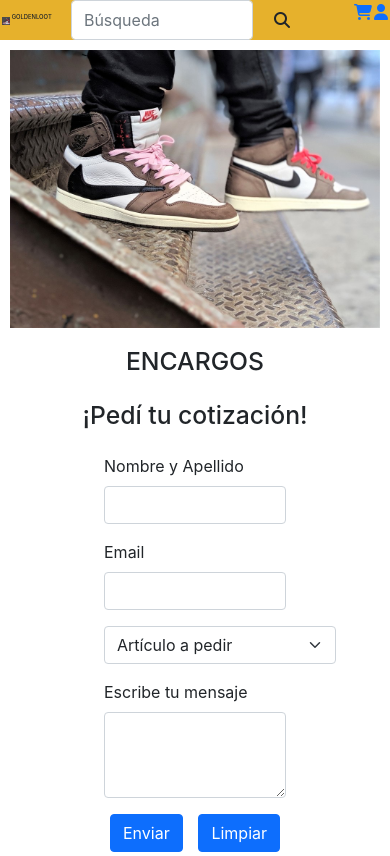
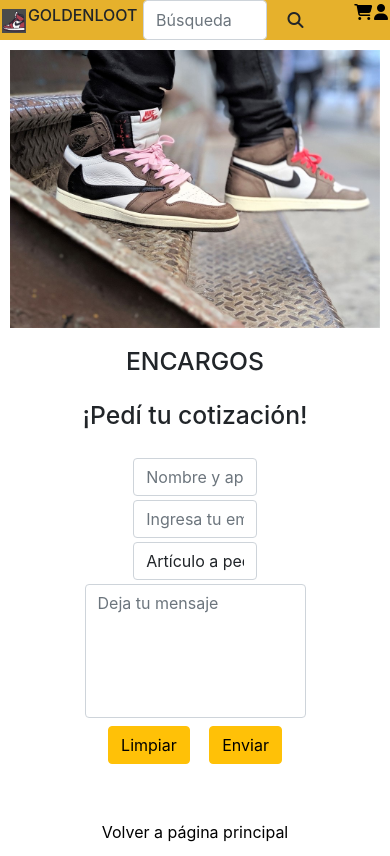
Before and after one commit to EzequielCamino/GoldenLoot, a plain HTML site: page pages/encargos.html in a window 390 px wide. Shown: the top 856 px of the page. Drawn offline with nearby package versions, Linux system fonts and the light colour scheme.

Commit message:
Mejor integración bootstrap + integración estilos

```diff
--- a/pages/encargos.html
+++ b/pages/encargos.html
@@ -32,37 +32,28 @@
     <main>
         <section id="cotizacion">
             <img src="../media/hero_encargos.jpg" alt="Encargos">
+            <div>
                 <section class="cotizacion_text">
                     <h2>ENCARGOS</h2>
                     <h2>¡Pedí tu cotización!</h2>
-                <form action="">
-                    <div class="mb-3">
-                        <label class="form-label">Nombre y Apellido</label>
-                        <input type="text" class="form-control">
-                    </div>
-                    <div class="mb-3">
-                        <label class="form-label">Email</label>
-                        <input type="email" class="form-control">
-                    </div>
-                    <div class="mb-3">
-                        <select class="form-select">
+                    <form action="" class="cotizacion_text_form">
+                        <input class="form-control" type="text" name="name" placeholder="Nombre y apellido" required>
+                        <input class="form-control" type="email" name="email" placeholder="Ingresa tu email" required>
+                        <select class="form-control" name="article" required>
                             <option value="" hidden selected>Artículo a pedir</option>
                             <option value="snkr">Calzado</option>
                             <option value="wear">Indumentaria</option>
                             <option value="acc">Accesorios</option>
                             <option value="other">Otros</option>
                         </select>
-                    </div>
-                    <div class="mb-3">
-                        <label class="form-label">Escribe tu mensaje</label>
-                        <textarea class="form-control" rows="3"></textarea>
-                    </div>
+                        <textarea class="form-control" name="message" placeholder="Deja tu mensaje" rows="5" required></textarea>
                         <div class="cotizacion_text_form_button">
-                        <button type="submit" class="btn btn-primary">Enviar</button>
-                        <button type="rest" class="btn btn-primary">Limpiar</button>
+                            <button class="btn btn-warning" type="reset">Limpiar</button>
+                            <button class="btn btn-warning" type="submit">Enviar</button>
                         </div>
                     </form>
                 </section>
+            </div>
         </section>
         <a href="../index.html" class="return">Volver a página principal</a>
     </main>
--- a/pages/style.css
+++ b/pages/style.css
@@ -17,7 +17,7 @@ header {
 }
 
 header h1 {
-    font-size: 1.5vw;
+    font-size: 1.5rem;
 }
 
 .logo {
@@ -25,16 +25,22 @@ header h1 {
     align-items: center;
     gap: 0.5vw;
     margin-left: 0.5vw;
-    font-size: 1.5vw;
+    font-size: 1.5rem;
 }
 
 .logo a img {
-    height: 2vw;
-    width: 2vw;
+    height: 2rem;
+    width: 2rem;
 }
 
 .icon {
-    font-size: 1.5vw;
+    font-size: 1.5rem;
+    color: black;
+}
+
+.icon:hover{
+    color:white;
+    transition: 0.2s;
 }
 
 .form-control {
@@ -50,8 +56,22 @@ header h1 {
 }
 
 @media screen and (max-width:768px) {
-    .logo {
-        font-size: 0.5rem;
+
+    .form-control {
+        width: 25vw;
+    }
+
+    header h1 {
+        font-size: 1rem;
+    }
+
+    .logo a img {
+        height: 1.5rem;
+        width: 1.5rem;
+    }
+
+    .logo{
+        font-size: 1rem;
     }
     .icon {
         font-size: 1rem;
@@ -209,6 +229,11 @@ header h1 {
 
 .encargos_button {
     text-decoration: none;
+    color: rgb(230, 177, 44);
+}
+
+.encargos_button:hover {
+    color: rgb(255, 196, 46);
 }
 
 .encargos img {
@@ -306,6 +331,11 @@ header h1 {
 
 .showroom_data a {
     text-decoration: none;
+    color: black;
+}
+
+.showroom_data>a:hover{
+    color: rgb(230, 177, 44);
 }
 
 @media screen and (max-width:768px) {
@@ -372,6 +402,12 @@ footer {
 
 .footer_data ul li a {
     text-decoration: none;
+    color: black;
+}
+
+.footer_data>ul>li>a:hover {
+    color: rgb(230, 177, 44);
+    transition: 0.4s;
 }
 
 .footer_data ul li i {
@@ -404,7 +440,7 @@ footer {
 /* ***********INICIO productos.html*********** */
 /* ******************************************* */
 
-/* #products {
+#products {
     display: grid;
     grid-template-rows: repeat(2, 1fr);
     grid-template-columns: repeat(4, 1fr);
@@ -435,7 +471,7 @@ footer {
 
 .product5 {
     grid-area: product5;
-} */
+}
 
 .product1 img, .product2 img, .product3 img, .product4 img, .product5 img {
     width: 100%;
@@ -459,14 +495,23 @@ footer {
     gap: 1vw;
 }
 
+.btn-light:hover{
+    color: rgb(230, 177, 44);
+}
+
 .return { /* USADO PARA TODOS LOS RETURN */
     display: flex;
     margin-top: 2vw;
     justify-content: center;
     text-decoration: none;
+    color: black;
 }
 
-/* @media screen and (max-width:475px) {
+.return:hover{ /* USADO PARA TODOS LOS RETURN */
+    color:rgb(230, 177, 44);
+}
+
+@media screen and (max-width:899px) {
     #products {
         display: grid;
         grid-template-rows: repeat(4, 1fr);
@@ -483,7 +528,7 @@ footer {
     .return {
         margin-bottom: 5vw;
     }
-} */
+}
 
 /* ******************************************* */
 /* ************END productos.html************* */
@@ -522,22 +567,27 @@ footer {
 .cotizacion_text_form {
     display: flex;
     flex-direction: column;
-    gap: 0.5vw;
+    gap: 1vw;
     margin-top: 1vw;
     align-items: center;
 }
 
 .cotizacion_text_form textarea {
     resize: none;
-    width: 10vw;
+    width: 40vw;
 }
 
 .cotizacion_text_form_button {
     display: flex;
     justify-content: space-around;
     margin-top: 1vw;
-    gap: 1vw;
+    gap: 5vw;
     border-radius: 10%;
+}
+
+.form-control:focus {
+    border-color: rgb(230, 177, 44);
+    box-shadow: 0 0 0 0.25rem rgb(255 196 46 / 25%);
 }
 
 @media screen and (max-width:768px) {
@@ -590,6 +640,16 @@ footer {
     text-decoration: none;
 }
 
+.accordion-button:focus{
+    border-color: rgb(230, 177, 44);
+    box-shadow: 0 0 0 0.25rem rgb(255 196 46 / 25%);
+}
+
+.accordion-button:not(.collapsed){
+    color: black;
+    background-color: rgb(230, 177, 44);
+}
+
 /* ******************************************* */
 /* ***************END faq.html**************** */
 /* ******************************************* */
```
Also changed, not shown: pages/productos.html (+6 -28 lines), media/destacado1.jpg, media/destacado2.jpg, media/destacado3.jpg, media/destacado4.jpg. Lines whose indentation alone changed are shown as unchanged.
